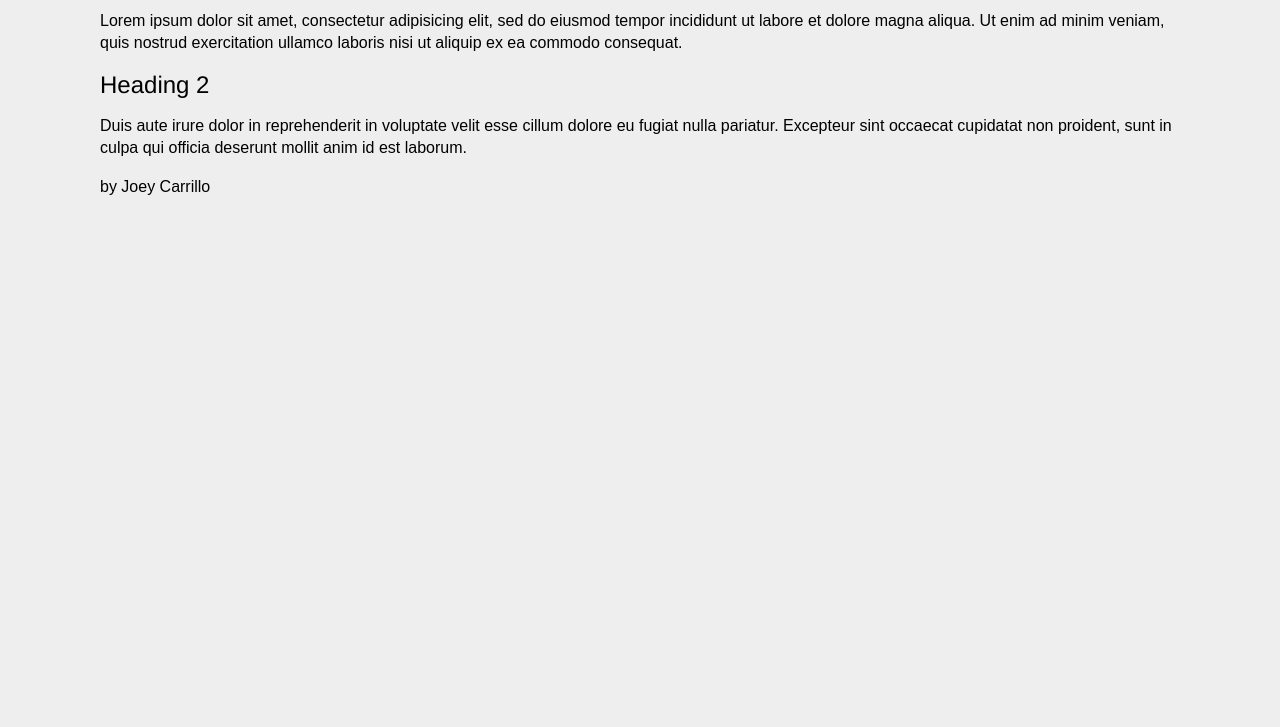
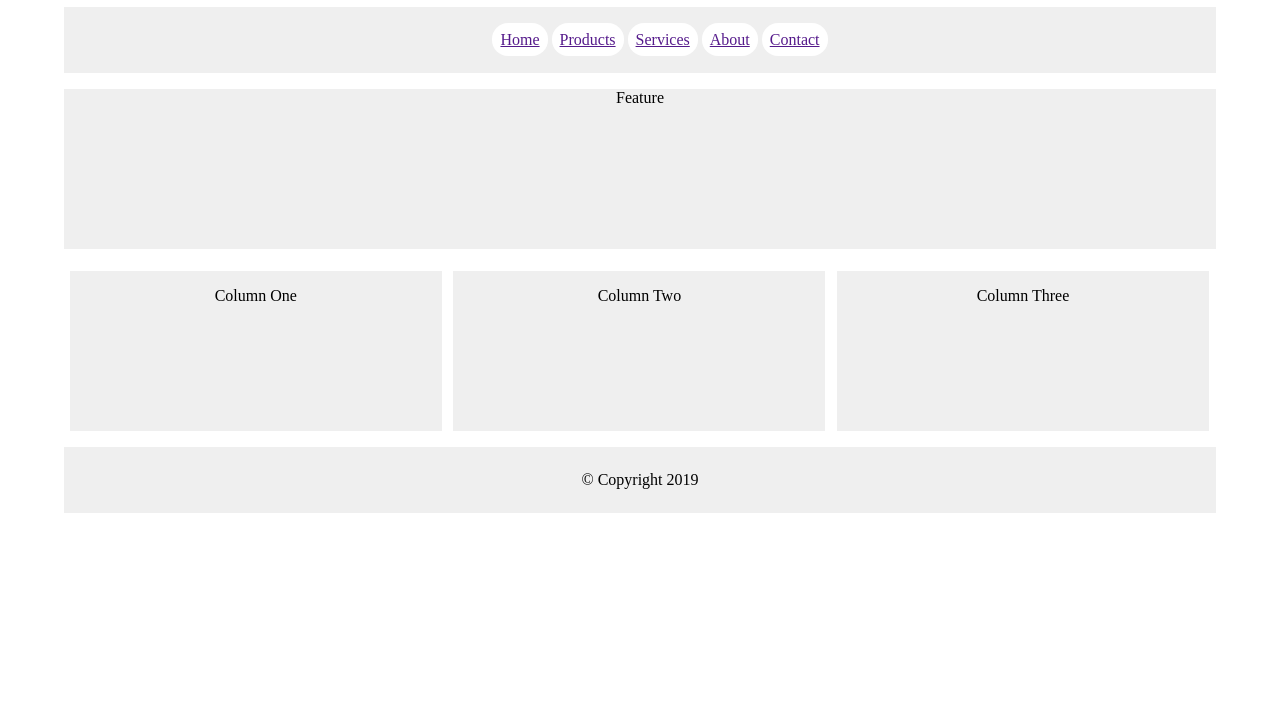
Before and after one commit to jncdesign/liquid-layout, a plain HTML site: page index.html in a window 1280 px wide. Shown: the part 73-800 px from the top of the page. Drawn offline with Linux system fonts and the light colour scheme.

Commit message:
Liquid Layout Example
from HTML CSS book

```diff
--- a/css/stylesheet.css
+++ b/css/stylesheet.css
@@ -1,43 +1,35 @@
 body {
-  padding: 20px;
-  font-size: 16px;
-  font-family: Arial, Verdana, sans-serif;
-  color: black;
-  background-color: #eeeeee;
   width: 90%;
-  max-width: 1080px;
-  margin: auto;
+  margin: 0 auto;
+  text-align: center;
 }
-
-h1, h2, h3, a {
-  font-weight: normal;
-  color: inherit;
-  margin: 0px;
+#content {
+  overflow: auto;
 }
-
-h1 {
-  font-family: Helvetica, Times, serif;
-  font-size: 32px;
-  padding-bottom: 10px;
-  text-transform: capitalize;
+#nav, #feature, #footer {
+  margin 1%;
 }
-
-h2 {
-  font-family: Helvetica, Times, serif;
-  font-size: 24px;
-  font-style: bold;
-  text-transform: capitalize;
+.column1, .column2, .column3 {
+  width: 32.3%;
+  float: left;
+  margin: 0.5%;
 }
-
-p {
-  font-family: Arial, Verdana, sans-serif;
-  line-height: 1.4em;
-  font-size: 1em;
-  color: black;
+.column3 {
+  margin-right: 0%;
 }
-
-h3 {
-  font-family: Helvetica, Times, serif;
-  font-size: 18px;
-  font-style: bold;
+li {
+  display: inline;
+  padding: 0.5em;
+  background-color: #ffffff;
+  border-radius: 1em 1em 1em 1em;
+  border-color: #ffffff;
 }
+#nav, #footer {
+  background-color: #efefef;
+  padding: 0.5em 0;
+}
+#feature, .article {
+  height: 10em;
+  margin-bottom: 1em;
+  background-color: #efefef;
+}
--- a/index.html
+++ b/index.html
@@ -7,15 +7,39 @@
 </head>
 
 <body>
-  <h1>Heading 1</h1>
-  <p>
-    Lorem ipsum dolor sit amet, consectetur adipisicing elit, sed do eiusmod tempor incididunt ut labore et dolore magna aliqua. Ut enim ad minim veniam, quis nostrud exercitation ullamco laboris nisi ut aliquip ex ea commodo consequat.
-  </p>
-  <h2>Heading 2</h2>
-  <p>
-    Duis aute irure dolor in reprehenderit in voluptate velit esse cillum dolore eu fugiat nulla pariatur. Excepteur sint occaecat cupidatat non proident, sunt in culpa qui officia deserunt mollit anim id est laborum.
-  </p>
-  <p class="credits">by Joey Carrillo</p>
+  <!-- Header -->
+  <div id="header">
+    <h1>Logo</h1>
+    <!-- Navigation -->
+    <div id="nav">
+      <ul>
+        <li><a href="">Home</a></li>
+        <li><a href="">Products</a></li>
+        <li><a href="">Services</a></li>
+        <li><a href="">About</a></li>
+        <li><a href="">Contact</a></li>
+      </ul>
+    </div>
+  </div>
+  <!-- Content -->
+  <div id="content">
+    <div id="feature">
+      <p>Feature</p>
+    </div>
+    <div class="article column1">
+      <p>Column One</p>
+    </div>
+    <div class="article column2">
+      <p>Column Two</p>
+    </div>
+    <div class="article column2">
+      <p>Column Three</p>
+    </div>
+  </div>
+  <!-- Footer -->
+  <div id="footer">
+    <p>&copy; Copyright 2019</p>
+  </div>
 </body>
 
 </html>
```
